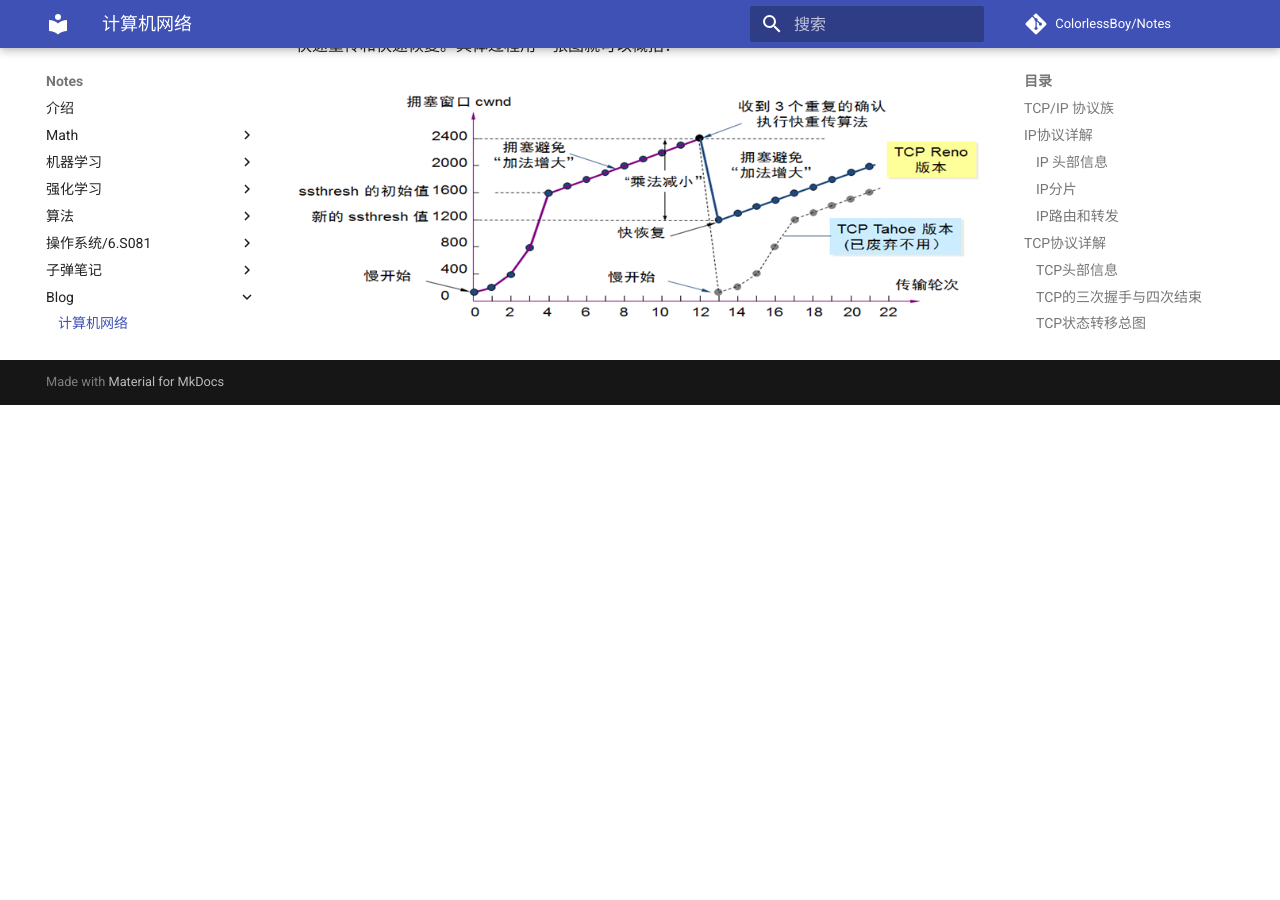
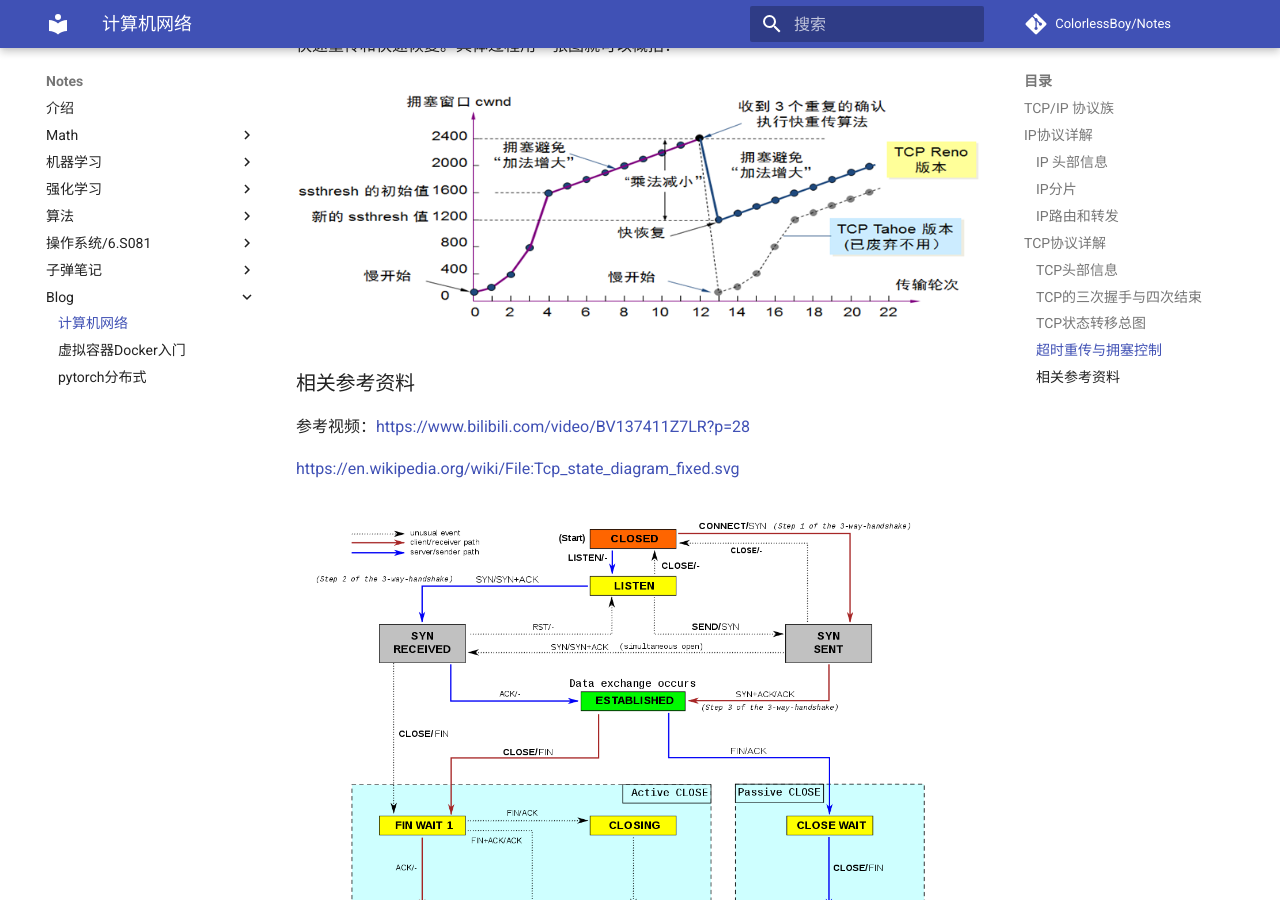
Before and after one commit to ColorlessBoy/Notes, an MkDocs documentation site: the page built from docs/Blog/计算机网络.md, in a window 1280 px wide and 900 px high, scrolled down 4934 px. Built offline with MkDocs 1.6.1 and Material for MkDocs 9.7.7, drawn with Linux system fonts in a browser that asks for light colours; comment, search, counter and statistics services are not loaded; before the commit the page ends 5339 px from its top, so only the background shows below that.

Commit message:
ad tcp-graph

```diff
--- a/docs/Blog/计算机网络.md
+++ b/docs/Blog/计算机网络.md
@@ -139,3 +139,11 @@
 快速重传和快速恢复。具体过程用一张图就可以概括：
 
 ![拥塞控制](pics/拥塞控制.jpg)
+
+### 相关参考资料
+
+参考视频：<https://www.bilibili.com/video/BV137411Z7LR?p=28>
+
+<https://en.wikipedia.org/wiki/File:Tcp_state_diagram_fixed.svg>
+
+![tcp-state-diagram](pics/Tcp_state_diagram_fixed.svg.png)
```
Also changed, not shown: docs/Math/Logic.md (+1 -1 lines), docs/Blog/pics/Tcp_state_diagram_fixed.svg.png (added).
